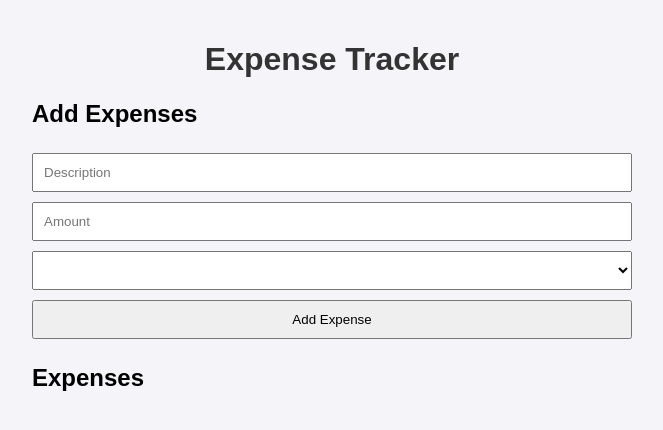
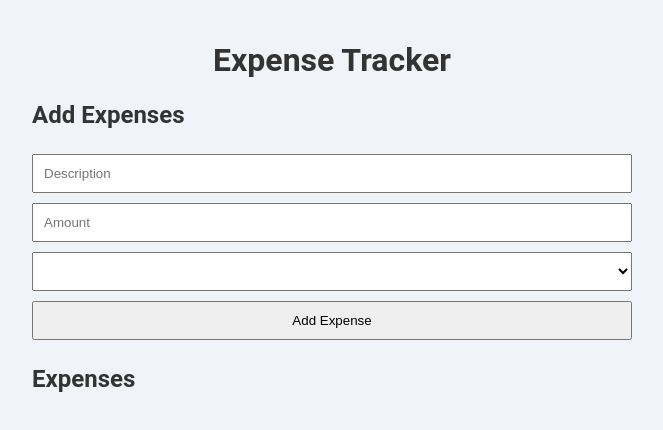
Before and after one commit to loracodes1/phase-1-Project-expense-tracker-API, a plain HTML site: page index.html in a window 1280 px wide. Shown: the whole page, without its empty margins (308-971 px from the left). Drawn offline with Linux system fonts and the light colour scheme; no server answers.

Commit message:
update body color

```diff
--- a/style.css
+++ b/style.css
@@ -1,8 +1,9 @@
 body {
-font-family: Arial, Helvetica, sans-serif;
-margin: 0;
-padding: 20px;
-background-color: #f4f4f9;
+   font-family: 'Roboto', sans-serif;
+   margin: 0;
+   padding: 20px;
+   background-color: #f0f4f9;
+   color: #333;
 }
 
 header{
```
